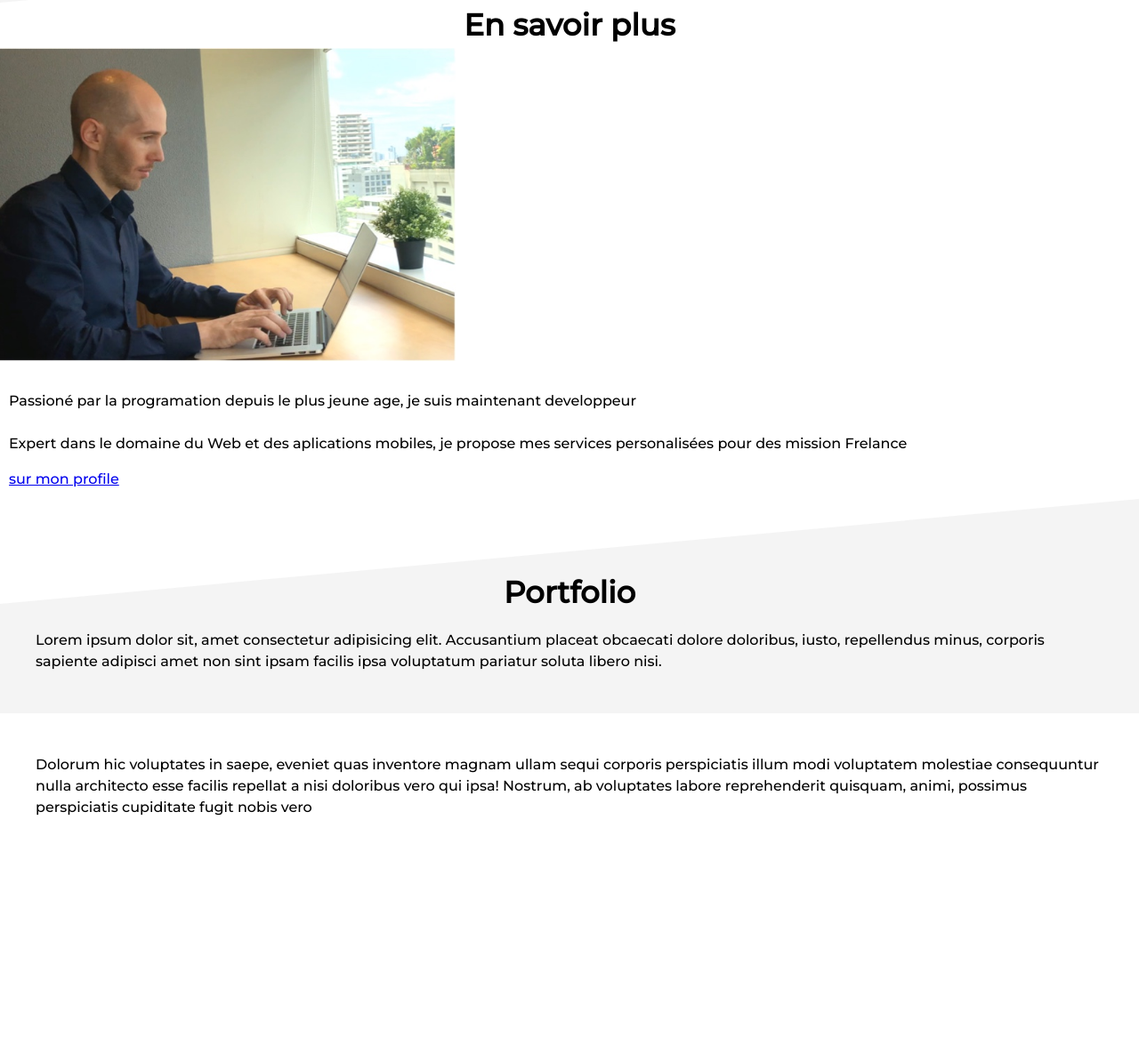
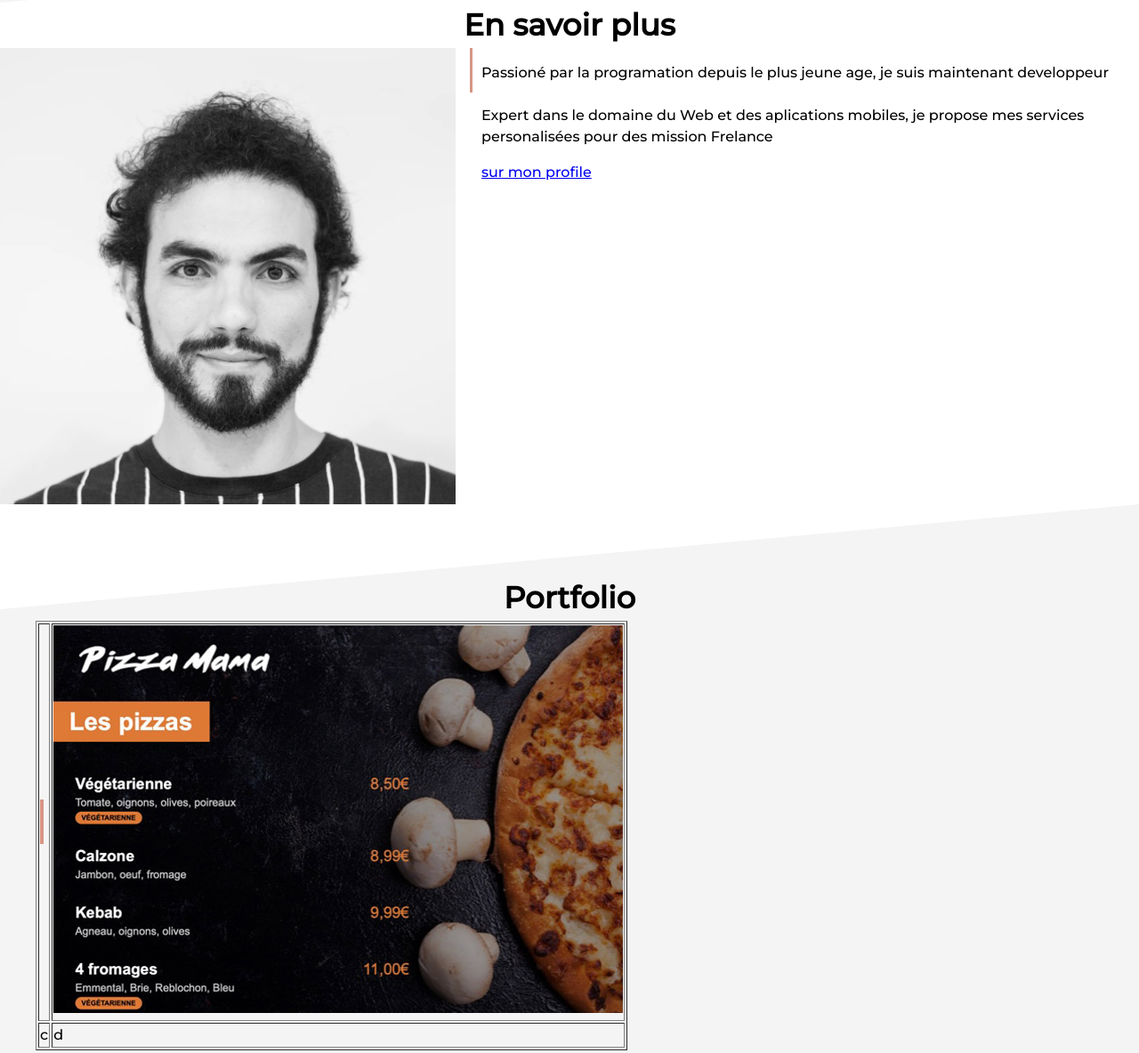
Before and after one commit to anaky94/exercice-, a plain HTML site: page SITE_WEB_Pr/index.html in a window 1280 px wide. Shown: the part 647-1831 px from the top of the page at 89% size. Before the commit the page ends 1613 px from the top, so only its background shows below. Drawn offline with Linux system fonts and the light colour scheme.

Commit message:
site Web

```diff
--- a/SITE_WEB_Pr/index.css
+++ b/SITE_WEB_Pr/index.css
@@ -1,6 +1,9 @@
 
 @import url('https://fonts.googleapis.com/css2?family=Montserrat:ital,wght@0,100;0,200;0,500;1,200;1,400;1,600&display=swap');
 
+*{
+    box-sizing: border-box;
+}
 body{
     font-family: 'Montserrat', sans-serif;
 }
@@ -88,11 +91,13 @@ a.contact-butter:hover {
     }
 
 
-.section{
+div.section{
         padding-left: 40px;
         padding-right: 40px;
         padding-top: 30px;
         padding-bottom: 30px;
+        overflow: auto;
+
 
     }
 
@@ -138,14 +143,32 @@ div.section-grise1 p{
 
     }
 
-.cole40{
+.col40{
     width: 40%;
 }
 
-.cole60{
+.col60{
     width: 60%;
 }
+.ensavoirplus{
+    display: flex;
+}
 
-div.float-right{
-    background-color: red;git
+
+div.text-avec-ligne-verticale{
+
+    border-left: 3px solid var(--color1);
+    padding-left: 10px;
+    height: 50px;
+    display: inline-block;
+
 }
+div.text-avec-ligne-verticale{
+    margin-top: 0;
+
+}
+.barre-vertcale{
+    height: 50px;
+    width:4px ;
+    background-color: var(--color1);
+}
--- a/SITE_WEB_Pr/index.html
+++ b/SITE_WEB_Pr/index.html
@@ -39,27 +39,43 @@
     </div>
      <!-- Section Blanche  -->
 
-    <div class="section1">
+    <div class="section1" >
         <h2>En savoir plus  </h2>
-        <img src="RESOURCES/profile2.jpg" alt="photo_de_profile" class="cole40"/>
+        <div class="ensavoirplus">
+            <img src="RESOURCES/person.jpg" alt="photo_de_profile" class="col40"/>
 
-        <div classe="cole60 float-right" style="padding:10px" >
+            <div class="divimagetexte">
+                <div classe="col60 float-right"                         style="padding-left:16px; box-sizing: border-box;" >
 
-            <p>Passioné par la programation depuis le plus jeune age, je suis maintenant developpeur <br> <br>Expert dans le domaine du Web et des aplications mobiles, je propose mes services
-            personalisées pour des mission Frelance</p>
+                <div class="text-avec-ligne-verticale">
 
-           <a href="https://www.linkedin.com/in/konan-a-" target="_blank">sur mon profile</a>
+                <p class="text-avec-ligne-verticale style="margin-top:0 ;>Passioné par la programation depuis le plus jeune age, je suis maintenant developpeur <br> <br>Expert dans le domaine du Web et des aplications mobiles, je propose mes services
+                personalisées pour des mission Frelance</p>
+                <a href="https://www.linkedin.com/in/konan-a-" target="_blank">sur mon profile</a>
+                </div>
+                </div>
+            </div>
         </div>
+    </div>
+
     </div>
 
      <!-- Section Grise 2 -->
 
     <div class="section section-grise2">
+        <h2>Portfolio</h2>
+        <table style="width: 50%;" border="1px">
+            <tr>
+                <td><div class="barre-vertcale"></div></td>
+                <td><img src="/SITE_WEB_Pr/RESOURCES/project1small.jpg" alt=""></td>
+            </tr>
+            <tr>
+                <td>c</td>
+                <td>d</td>
+            </tr>
 
-        <h2>Portfolio </h2>
-        <p>
-            Lorem ipsum dolor sit, amet consectetur adipisicing elit. Accusantium placeat obcaecati dolore doloribus, iusto, repellendus minus, corporis sapiente adipisci amet non sint ipsam facilis ipsa voluptatum pariatur soluta libero nisi.
-        </p>
+        </table>
+
     </div>
 
      <!-- Section Blanche  -->
```
Also changed, not shown: SITE_WEB_Pr/RESOURCES/holding-phone.jpg (added), SITE_WEB_Pr/RESOURCES/person.jpg (added).
